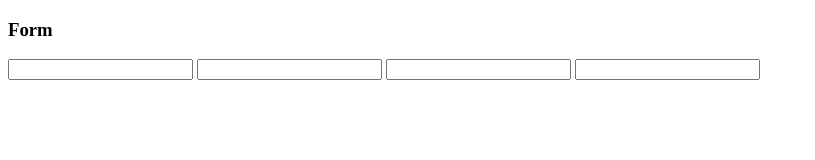
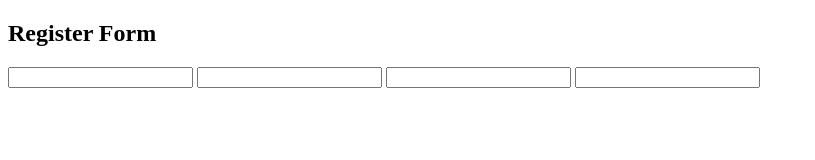
Before and after one commit to JalaJabiyeva/BRANCH, a plain HTML site: page form.html in a window 1280 px wide. Shown: the whole page, without its empty margins (0-815 px from the left). Drawn offline with Linux system fonts and the light colour scheme.

Commit message:
change h3

```diff
--- a/form.html
+++ b/form.html
@@ -6,13 +6,12 @@
     <title>Document</title>
 </head>
 <body>
-    <h3>Form</h3>
+    <h2>Register Form</h2>
     <form action="">
         <input type="text">
         <input type="text">
         <input type="text">
         <input type="text">
-
     </form>
 </body>
 </html>
```
